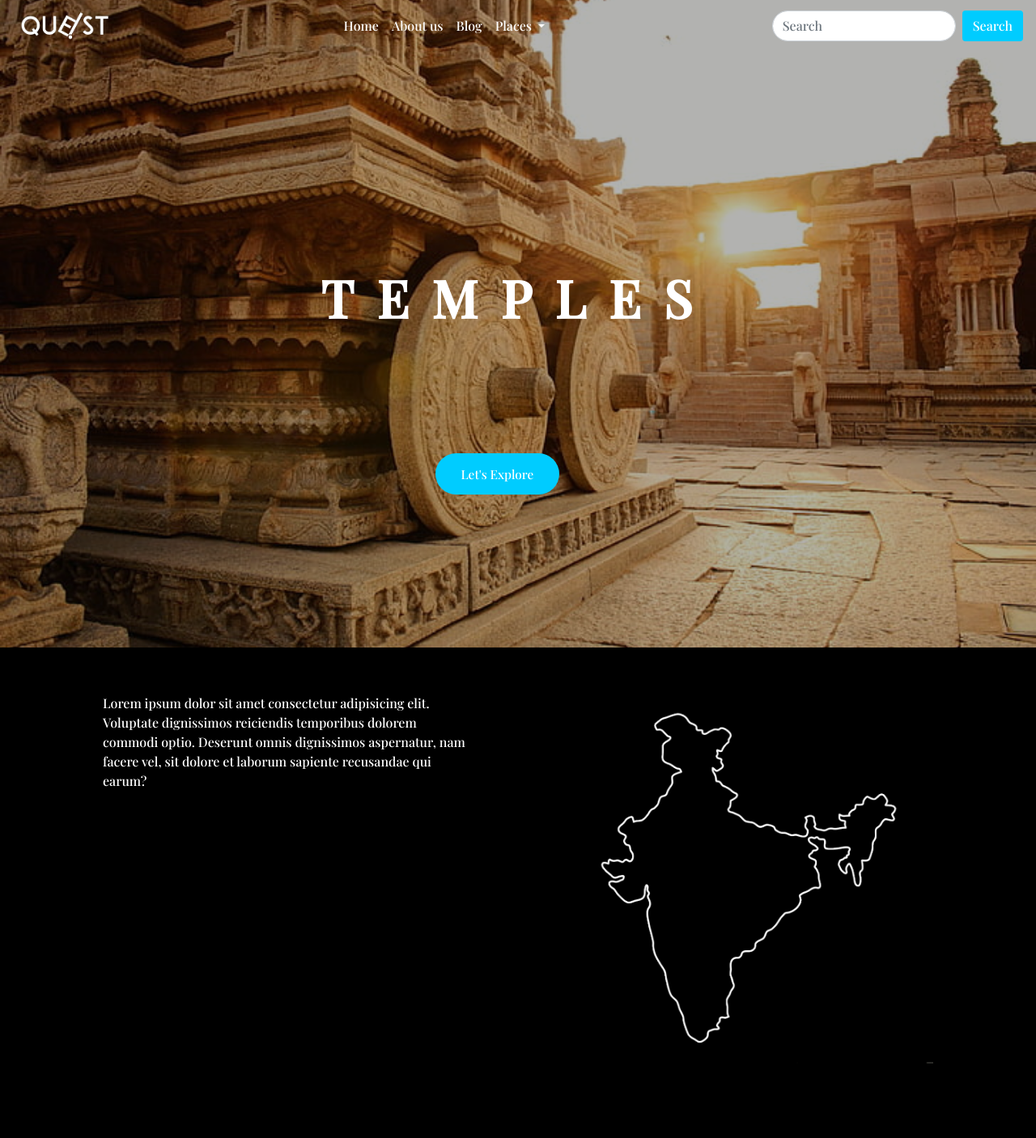
After one commit to Seshathri-saravanan/quest, a Django app: page /historical in a window 1280 px wide. The commit adds this page. Shown: the whole page at 81% size. Run offline with Django 3.2, Linux system fonts and the light colour scheme; some libraries are stand-ins or nearby versions.

Commit message:
added places page

```diff
--- a/home/urls.py
+++ b/home/urls.py
@@ -4,4 +4,5 @@ from . import views
 
 urlpatterns = [
     path('', views.index, name='index'),
+    path('historical',views.historical,name='historical')
 ]
--- a/home/views.py
+++ b/home/views.py
@@ -4,3 +4,6 @@ from django.shortcuts import render
 
 def index(request):
     return render(request, 'home/landingpage.html', {})
+
+def historical(request):
+    return render(request, 'places/place.html', {})
--- a/project/static/css/styles.css
+++ b/project/static/css/styles.css
@@ -65,3 +65,41 @@ label {
 .carousel-img {
     filter: brightness(70%);
 }
+.header-link {
+    color:white;
+}
+.header-link:hover {
+    color:#00ccff;
+}
+.search-bar {
+    border-radius: 20px;
+}
+.login-link {
+    color:black;
+    border:2px solid  black;
+}
+.active-nav {
+background-color: blue;
+}
+.primary {
+    background-color: #00ccff;
+    color:#fff;
+}
+.primary:hover {
+    background-color: transparent;
+    color:#00ccff;
+    border:2px solid #00ccff;
+}
+.secondary {
+    color:gray;
+}
+
+.content-col {
+    padding:5%;
+}
+.para {
+    text-align: left;
+    color:white;
+    margin-top: auto;
+    margin-bottom: autos;
+}
--- /dev/null
+++ b/templates/home/header.html
@@ -0,0 +1,42 @@
+{% load static %}
+<nav class="navbar navbar-expand-lg" style="position: fixed;top:0;z-index: 10;width: 100%;">
+    <div style="width: 10vw;">
+        <a class="navbar-brand" href="#" >
+            <img src="{% static 'images/logotrans.png' %}"  object-fit="contain" alt="quest" style="width:10vw;">
+        </a>
+    </div>
+    <button class="navbar-toggler" type="button" data-toggle="collapse" data-target="#navbarSupportedContent" aria-controls="navbarSupportedContent" aria-expanded="false" aria-label="Toggle navigation">
+      <span class="navbar-toggler-icon"></span>
+    </button>
+
+    <div class="collapse navbar-collapse" id="navbarSupportedContent">
+      <ul class="navbar-nav mr-auto ml-auto">
+        <li class="nav-item active">
+          <a class="nav-link header-link" href="#">Home</a>
+        </li>
+        <li class="nav-item">
+          <a class="nav-link header-link" href="#">About us</a>
+        </li>
+        <li class="nav-item">
+            <a class="nav-link header-link" href="#">Blog</a>
+          </li>
+        <li class="nav-item dropdown">
+          <a class="nav-link  header-link dropdown-toggle" href="#" id="navbarDropdown" role="button" data-toggle="dropdown" aria-haspopup="true" aria-expanded="false">
+            Places
+          </a>
+          <div class="dropdown-menu" aria-labelledby="navbarDropdown">
+            <a class="dropdown-item" href="#">Historical places</a>
+            <a class="dropdown-item" href="#">National Parks</a>
+            <a class="dropdown-item" href="#">Temples</a>
+            <a class="dropdown-item" href="#">Major cities</a>
+            <a class="dropdown-item" href="#">Beaches</a>
+            <a class="dropdown-item" href="#">Hill stations</a>
+          </div>
+        </li>
+      </ul>
+      <form class="form-inline my-2 my-lg-0">
+        <input class="form-control mr-sm-2 search-bar" type="search" placeholder="Search" aria-label="Search">
+        <button class="btn primary my-2 my-sm-0  header-link" type="submit">Search</button>
+      </form>
+    </div>
+  </nav>
--- a/templates/home/loginsignupdialog.html
+++ b/templates/home/loginsignupdialog.html
@@ -51,7 +51,7 @@
                       <button type="button" class="custombtn" style="margin-left: auto;margin-right: auto;">sign up</button>
                       <a type="button" class="exit" data-dismiss="modal" style="margin-left: auto;margin-right: auto;">Close</a>
                     </div>
-                    </form>
+                  </form>
             </div>
           </div>
         </div>
--- a/templates/home/main.html
+++ b/templates/home/main.html
@@ -13,6 +13,7 @@
     <title>Tourist App</title>
   </head>
   <body>
+    {% include "home/header.html" %}
     {% block body %}
     <h1>Tourist App</h1>
     {% endblock %}
--- /dev/null
+++ b/templates/places/place.html
@@ -0,0 +1,25 @@
+{% extends "home/main.html" %}
+{% load static %}
+{% block body %}
+<div>
+    <img src="{% static 'images/historical.jpg' %}" style="height: 100vh; width: 100%;object-fit: cover;" class="carousel-img"/>
+</div>
+<div style="position: absolute; top:40%;width:100%;font-size: 6vmax;font-weight: 900;color: white;z-index: 1;letter-spacing: 0.6ch;">
+    <P style="position: relative;font-size: 5vmax;">TEMPLES</P>
+</div>
+<button type="button" style="position: absolute;top:70vmin;left:42vmax" class="custombtn" data-toggle="modal" data-target="#loginmodal">Let's Explore</button>
+<div style="width:100%;background-color: black;margin: 0;padding: 0;">
+    <div class="container">
+        <div class="row">
+            <div class="col-12 col-md-6 content-col">
+                <p class="para">
+                Lorem ipsum dolor sit amet consectetur adipisicing elit. Voluptate dignissimos reiciendis temporibus dolorem commodi optio. Deserunt omnis dignissimos aspernatur, nam facere vel, sit dolore et laborum sapiente recusandae qui earum?
+                </p>
+            </div>
+            <div class="col-12 col-md-6 content-col">
+                <img src="{% static 'images/map.png' %}" style="width: 100%;object-fit: contain;"/>
+            </div>
+        </div>
+    </div>
+</div>
+{% endblock %}
```
Also changed, not shown: templates/home/landingpage.html (+5 -2 lines), project/static/images/historical.jpg (renamed from project/static/images/photography-india-temple-sun-wallpaper-preview.jpg), project/static/images/map.png (renamed from project/static/images/capture (2).png).
